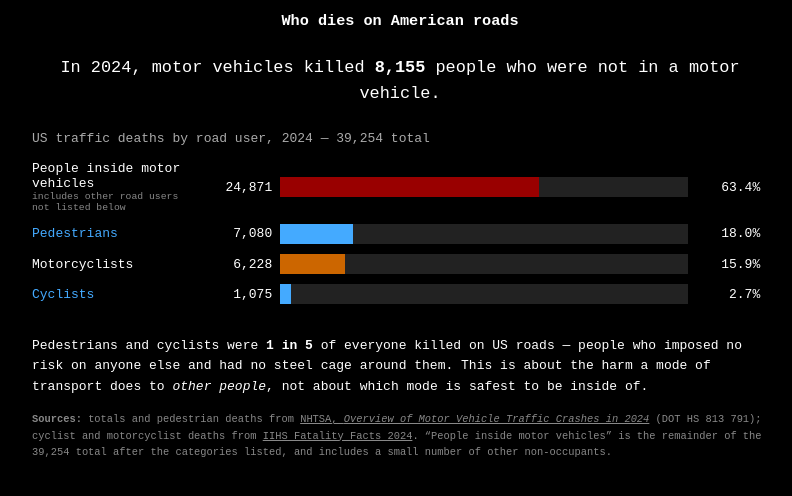
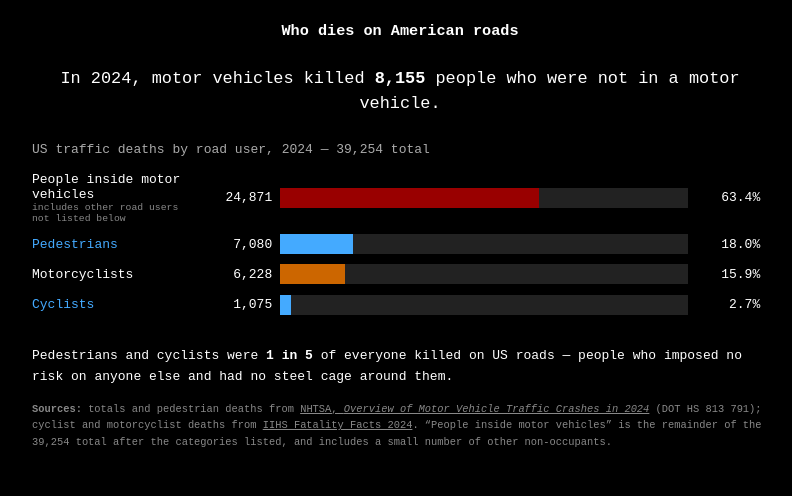
Before and after one commit to vinayakankugoyal/fuckcars, a plain HTML site: page index.html in a window 1280 px wide. Shown: the part 206-702 px from the top of the page, without its empty margins (240-1032 px from the left). Drawn offline with Linux system fonts and the light colour scheme.

Commit message:
Update index.html

```diff
--- a/index.html
+++ b/index.html
@@ -80,8 +80,6 @@
       <p class="context">
         Pedestrians and cyclists were <strong>1 in 5</strong> of everyone killed on US roads
         &mdash; people who imposed no risk on anyone else and had no steel cage around them.
-        This is about the harm a mode of transport does to <em>other people</em>,
-        not about which mode is safest to be inside of.
       </p>
 
       <p class="sources">
```
